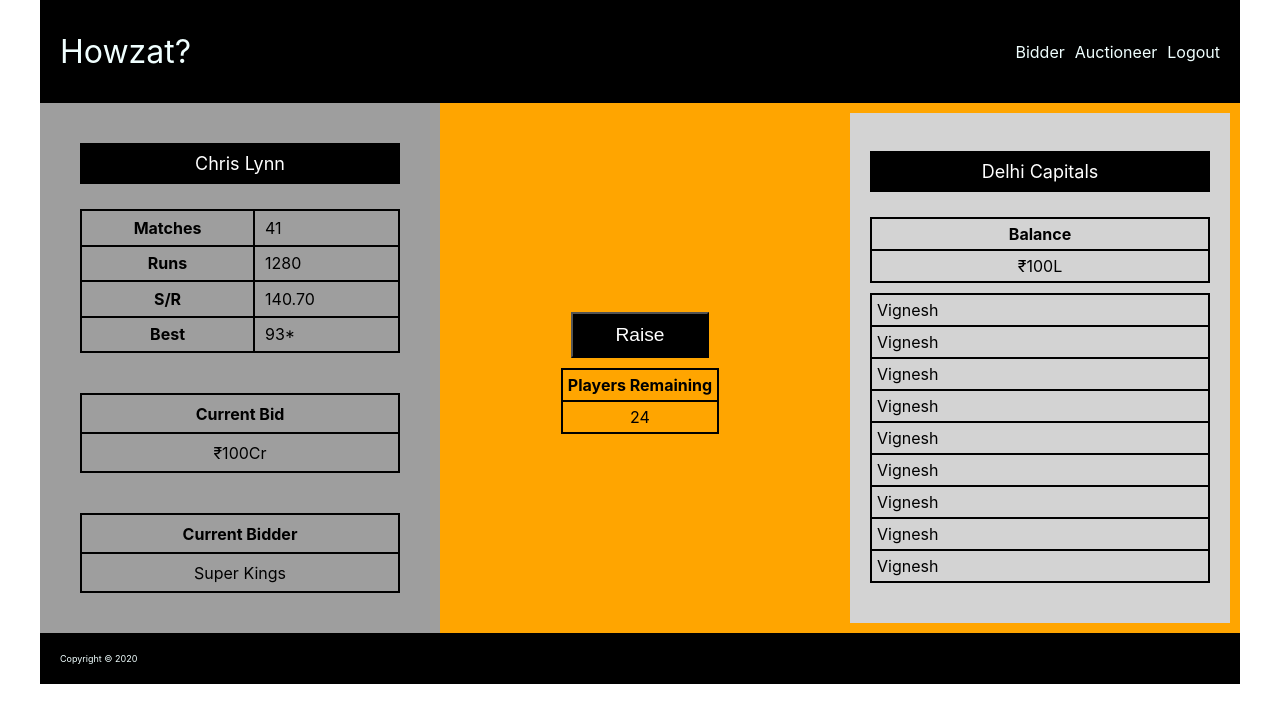
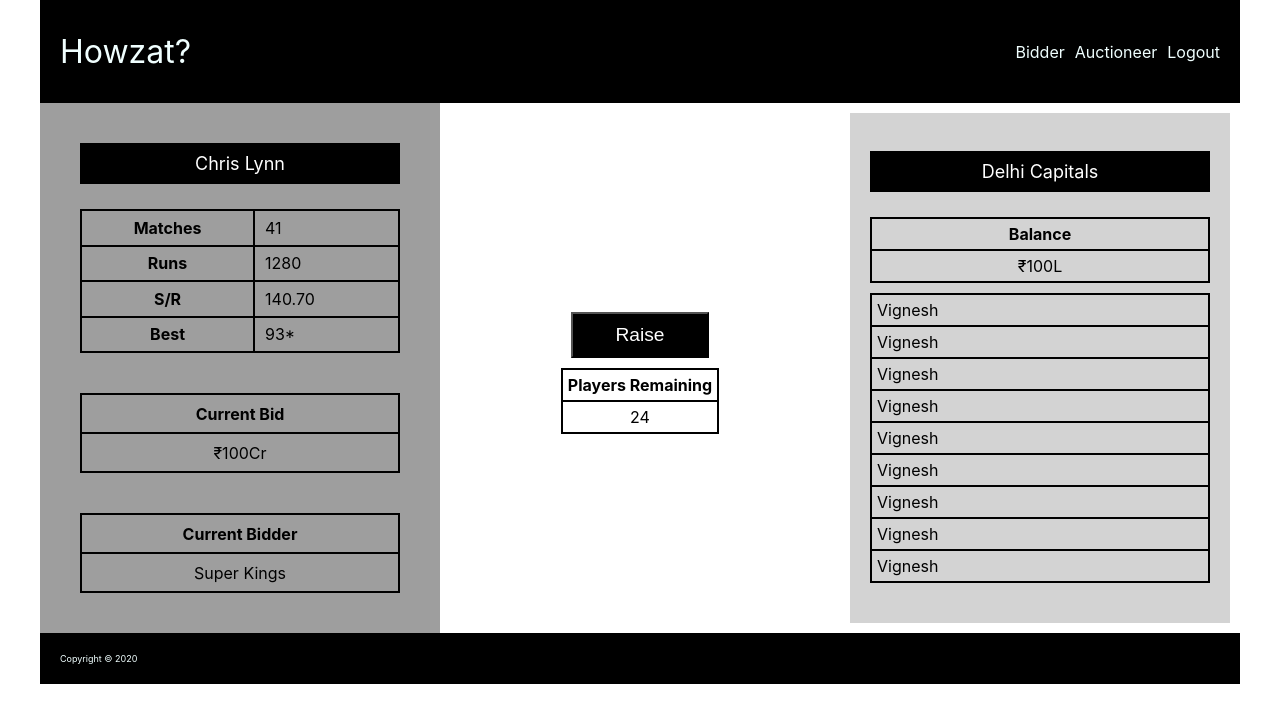
Before and after one commit to vignesh-em/howzat, a React (Create React App) app: page / in a window 1280 px wide. Shown: the top 722 px of the page. Built offline with nearby package versions, Linux system fonts and the light colour scheme.

Commit message:
Change background color in bidder screen

```diff
--- a/src/bidder/bidder.css
+++ b/src/bidder/bidder.css
@@ -1,7 +1,7 @@
 .container-bidder {
     display: grid;
     grid-template-columns: repeat(3, 1fr);
-    background: orange;
+    background: white;
     justify-content: center;
 }
 
```
